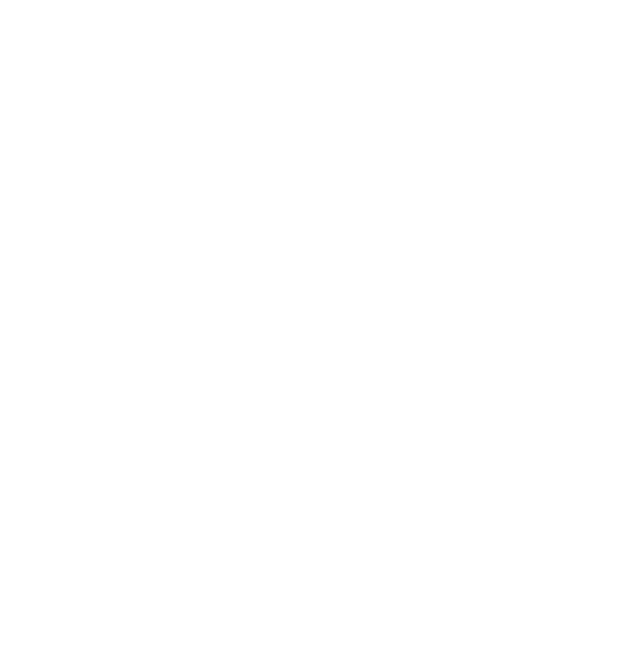
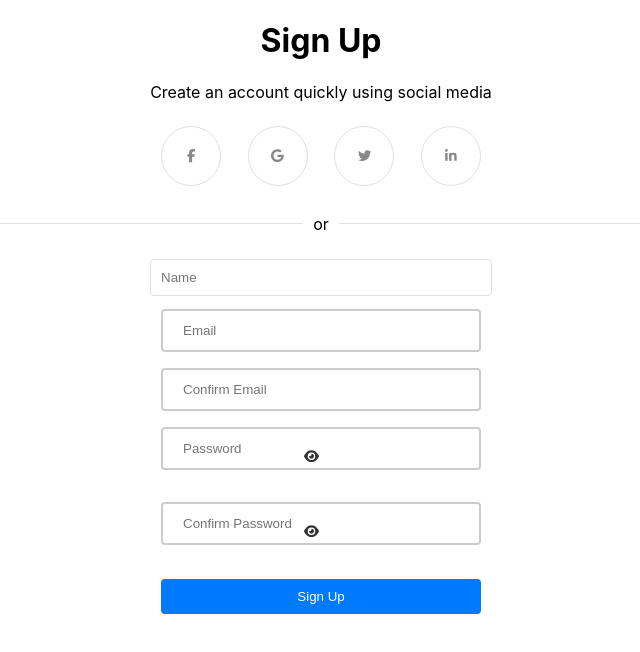
Before and after one commit to wrightybnature/Task-Manager-Prototype, a React (Create React App) app: page /signup in a window 1280 px wide. Shown: the top 652 px of the page, without its empty margins (319-959 px from the left). Built offline with nearby package versions, Linux system fonts and the light colour scheme.

Commit message:
Sign up page js and css

```diff
--- a/package.json
+++ b/package.json
@@ -3,6 +3,10 @@
   "version": "0.1.0",
   "private": true,
   "dependencies": {
+    "@fortawesome/fontawesome-svg-core": "^6.4.0",
+    "@fortawesome/free-brands-svg-icons": "^6.4.0",
+    "@fortawesome/free-solid-svg-icons": "^6.4.0",
+    "@fortawesome/react-fontawesome": "^0.2.0",
     "@fullcalendar/core": "^6.1.5",
     "@fullcalendar/daygrid": "^6.1.5",
     "@fullcalendar/interaction": "^6.1.5",
@@ -17,6 +21,7 @@
     "react-dom": "^18.2.0",
     "react-router-dom": "^6.10.0",
     "react-scripts": "^5.0.1",
+    "reactstrap": "^9.1.9",
     "web-vitals": "^2.1.4"
   },
   "scripts": {
--- a/src/App.js
+++ b/src/App.js
@@ -1,24 +1,24 @@
 import React from 'react';
-// import { BrowserRouter as Router, Route, Routes } from 'react-router-dom';
-// import LoginSignUpPage from './LoginSignUpPage';
-// import AppCalendar from './AppCalendar';
-// import SignUpPage from './SignUpPage';
+import { BrowserRouter as Router, Route, Routes } from 'react-router-dom';
+import LoginSignUpPage from './LoginSignUpPage';
+import AppCalendar from './AppCalendar';
+import SignUpPage from './SignUpPage';
+import SettingsPage from './SettingsPage';
 import './App.css';
 
 function App() {
-  // return (
-  //   <Router>
-  //     <div className="App">
-  //       <Routes>
-  //         <Route path="/" element={<LoginSignUpPage />} />
-  //         <Route path="/calendar" element={<AppCalendar />} />
-  //         <Route path="/signup" element={<SignUpPage />} />
-  //         <Route path="/settings" element={<SettingsPage />} />
-  //       </Routes>
-  //     </div>
-  //   </Router>
-  // );
-  <h1>Hello, World!</h1>
+  return (
+    <Router>
+      <div className="App">
+        <Routes>
+          <Route path="/" element={<LoginSignUpPage />} />
+          <Route path="/calendar" element={<AppCalendar />} />
+          <Route path="/signup" element={<SignUpPage />} />
+          <Route path="/settings" element={<SettingsPage />} />
+        </Routes>
+      </div>
+    </Router>
+  );
 }
 
 export default App;
--- a/src/LoginSignUpPage.js
+++ b/src/LoginSignUpPage.js
@@ -1,4 +1,4 @@
-import React, { useState } from 'react';
+import React from 'react';
 import './LoginSignUpPage.css';
 
 function LoginSignUpPage() {
--- /dev/null
+++ b/src/SettingsPage.css
@@ -0,0 +1,13 @@
+/* Settings.css */
+
+.settings-input {
+    display: block;
+    width: 10%;
+    max-width: 30%;
+    margin: 0 auto;
+  }
+
+  .settings-button {
+    display: block;
+    margin: 0 auto;
+  }
--- a/src/SettingsPage.js
+++ b/src/SettingsPage.js
@@ -1,14 +1,49 @@
-import React from 'react';
+import React, { useState } from 'react';
 import { Link } from 'react-router-dom';
+import './SettingsPage.css';
 
-const SettingsPage = () => {
+function SettingsPage() {
+  const [userName, setUserName] = useState('Felicity');
+  const [userEmail, setUserEmail] = useState('felicity@example.com');
+
+  const handleNameChange = (e) => {
+    setUserName(e.target.value);
+  };
+
+  const handleEmailChange = (e) => {
+    setUserEmail(e.target.value);
+  };
+
   return (
     <div>
       <h1>Settings</h1>
-      {/* Add settings options here */}
+      <h2>Account</h2>
+      <label htmlFor="name">Name:</label>
+      <input
+        type="text"
+        id="name"
+        value={userName}
+        onChange={handleNameChange}
+        className="settings-input"
+      />
+      <label htmlFor="email">Email:</label>
+      <input
+        type="email"
+        id="email"
+        value={userEmail}
+        onChange={handleEmailChange}
+        className="settings-input"
+      />
+      <button className="settings-button">Reset Password</button>
+      <br />
+      <br />
+      <h2>Other</h2>
+      <button className="settings-button">Support</button>
+      <br />
+      <br />
       <Link to="/calendar/dayGridMonth">Back</Link>
     </div>
   );
-};
+}
 
 export default SettingsPage;
--- /dev/null
+++ b/src/SignUpPage.css
@@ -0,0 +1,127 @@
+/* SignUp.css */
+
+.social-buttons {
+    display: flex;
+    justify-content: space-between;
+    width: 100%;
+    max-width: 320px;
+    margin: 0 auto;
+  }
+
+  .social-buttons button {
+    width: 60px;
+    height: 60px;
+    display: flex;
+    align-items: center;
+    justify-content: center;
+    background-color: #ffffff;
+    border: 1px solid #e0e0e0;
+    border-radius: 30px;
+    color: #888; /* Add this line to set a default icon color */
+  }
+
+  .facebook-btn:hover {
+    background-color: #145599;
+    color: #fff;
+  }
+
+  .google-btn:hover {
+    background-color: #b63a27;
+    color: #fff;
+  }
+
+  .twitter-btn:hover {
+    background-color: #198ed6;
+    color: #fff;
+  }
+
+  .linkedin-btn:hover {
+    background-color: #006192;
+    color: #fff;
+  }
+
+
+  .separator {
+    display: flex;
+    align-items: center;
+    text-align: center;
+    margin: 20px 0;
+  }
+
+  .separator::before,
+  .separator::after {
+    content: '';
+    flex: 1;
+    border-bottom: 1px solid #e0e0e0;
+  }
+
+  .separator span {
+    padding: 0 10px;
+  }
+
+  form {
+    display: flex;
+    flex-direction: column;
+    align-items: center;
+  }
+
+  form input {
+    width: 100%;
+    max-width: 320px;
+    padding: 10px;
+    margin: 5px 0;
+    border: 1px solid #e0e0e0;
+    border-radius: 4px;
+  }
+
+  form button[type="submit"] {
+    width: 100%;
+    max-width: 320px;
+    padding: 10px;
+    margin: 10px 0;
+    background-color: #007bff;
+    color: #ffffff;
+    border: none;
+    border-radius: 4px;
+    cursor: pointer;
+  }
+
+  form .password-container {
+    position: relative;
+    width: 100%;
+    max-width: 320px;
+  }
+
+  form .password-container button {
+    position: absolute;
+    right: 10px;
+    top: 50%;
+    transform: translateY(-50%);
+    background-color: transparent;
+    border: none;
+    cursor: pointer;
+  }
+
+  .password-container {
+    display: flex;
+    flex-direction: column;
+  }
+
+  .input-with-icon {
+    position: relative;
+    margin-bottom: 1rem;
+  }
+
+  .toggle-password-eye {
+    position: absolute;
+    right: 10px;
+    top: 50%;
+    transform: translateY(-50%);
+    cursor: pointer;
+    background: none; /* Remove button background */
+    border: none; /* Remove button border */
+  }
+
+  .toggle-password-eye svg {
+    color: #333; /* Change this to the desired color */
+  }
--- a/src/SignUpPage.js
+++ b/src/SignUpPage.js
@@ -1,10 +1,77 @@
-import React from 'react';
+import React, { useState } from 'react';
+import { FontAwesomeIcon } from '@fortawesome/react-fontawesome';
+import {
+  faFacebookF,
+  faTwitter,
+  faGoogle,
+  faLinkedinIn,
+} from '@fortawesome/free-brands-svg-icons';
+import { faEyeSlash, faEye } from '@fortawesome/free-solid-svg-icons';
+import './SignUpPage.css';
 
 function SignUpPage() {
+  const [showPassword, setShowPassword] = useState(false);
+  const [showConfirmPassword, setShowConfirmPassword] = useState(false);
+
+
   return (
     <div>
+      <h1>Sign Up</h1>
+      <p>Create an account quickly using social media</p>
+      <div className="social-buttons">
+        <button className="social-btn facebook-btn">
+          <FontAwesomeIcon icon={faFacebookF} />
+        </button>
+        <button className="social-btn google-btn">
+          <FontAwesomeIcon icon={faGoogle} />
+        </button>
+        <button className="social-btn twitter-btn">
+          <FontAwesomeIcon icon={faTwitter} />
+        </button>
+        <button className="social-btn linkedin-btn">
+          <FontAwesomeIcon icon={faLinkedinIn} />
+        </button>
+      </div>
+      <div className="separator">
+        <span>or</span>
+      </div>
       {/* Add your sign-up form and logic here */}
-      <h1>Sign Up Page</h1>
+      <form>
+        <input type="text" placeholder="Name" />
+        <input type="email" placeholder="Email" />
+        <input type="email" placeholder="Confirm Email" />
+
+        <div className="password-container">
+          <div className="input-with-icon">
+            <input
+              type={showPassword ? 'text' : 'password'}
+              placeholder="Password"
+            />
+            <button
+              type="button"
+              className="toggle-password-eye"
+              onClick={() => setShowPassword(!showPassword)}
+            >
+              <FontAwesomeIcon icon={showPassword ? faEyeSlash : faEye} />
+            </button>
+          </div>
+          <div className="input-with-icon">
+            <input
+              type={showConfirmPassword ? 'text' : 'password'}
+              placeholder="Confirm Password"
+            />
+            <button
+              type="button"
+              className="toggle-password-eye"
+              onClick={() => setShowConfirmPassword(!showConfirmPassword)}
+            >
+              <FontAwesomeIcon icon={showConfirmPassword ? faEyeSlash : faEye} />
+            </button>
+          </div>
+        </div>
+
+        <button type="submit">Sign Up</button>
+      </form>
     </div>
   );
 }
--- a/src/index.css
+++ b/src/index.css
@@ -1,5 +1,8 @@
+html,
 body {
   margin: 0;
+  padding: 0;
+  height: 100%; /* Add this line */
   font-family: -apple-system, BlinkMacSystemFont, 'Segoe UI', 'Roboto', 'Oxygen',
     'Ubuntu', 'Cantarell', 'Fira Sans', 'Droid Sans', 'Helvetica Neue',
     sans-serif;
@@ -7,6 +10,11 @@
   -moz-osx-font-smoothing: grayscale;
 }
 
+.App {
+  text-align: center;
+  height: 100%; /* Add this line */
+}
+
 code {
   font-family: source-code-pro, Menlo, Monaco, Consolas, 'Courier New',
     monospace;
```
Also changed, not shown: 1 other file (tests, documents, lock files or other folders).
